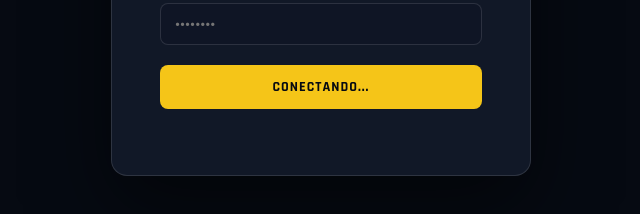
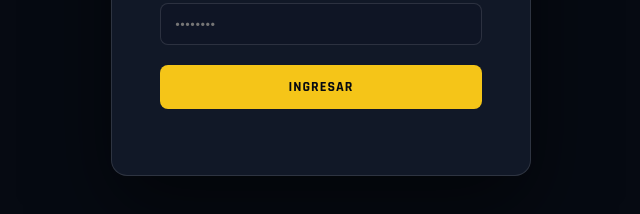
Before and after one commit to kapg92wy/dASBOARD_PRUEBAS-CINEPOLIS, a plain HTML site: page index.html in a window 1280 px wide. Shown: the part 412-626 px from the top of the page, 319-959 px from the left. Drawn offline with nearby package versions, Linux system fonts and the light colour scheme.

Commit message:
Change button text from 'CONECTANDO...' to 'INGRESAR'

```diff
--- a/index.html
+++ b/index.html
@@ -35,7 +35,7 @@
       <input class="login-input" id="loginUser" type="text" placeholder="usuario" autocomplete="off">
       <label class="login-label">Contraseña</label>
       <input class="login-input" id="loginPass" type="password" placeholder="••••••••">
-      <button class="login-btn" id="loginBtn">CONECTANDO...</button>
+      <button class="login-btn" id="loginBtn">INGRESAR</button>
       <div class="login-err" id="loginErr"></div>
     </div>
   </div>
```
